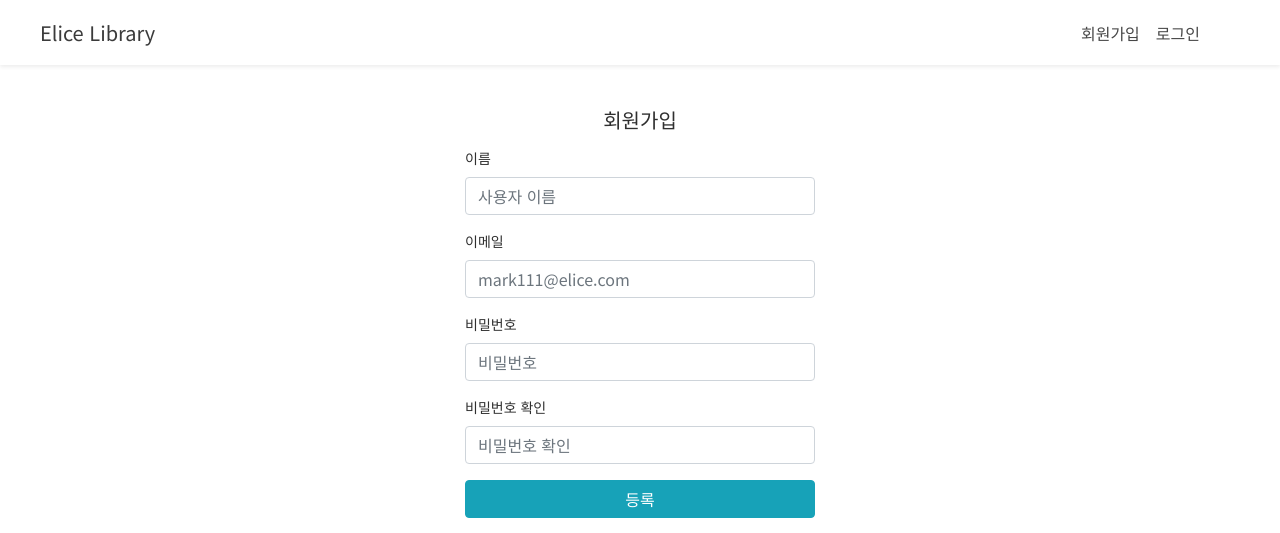
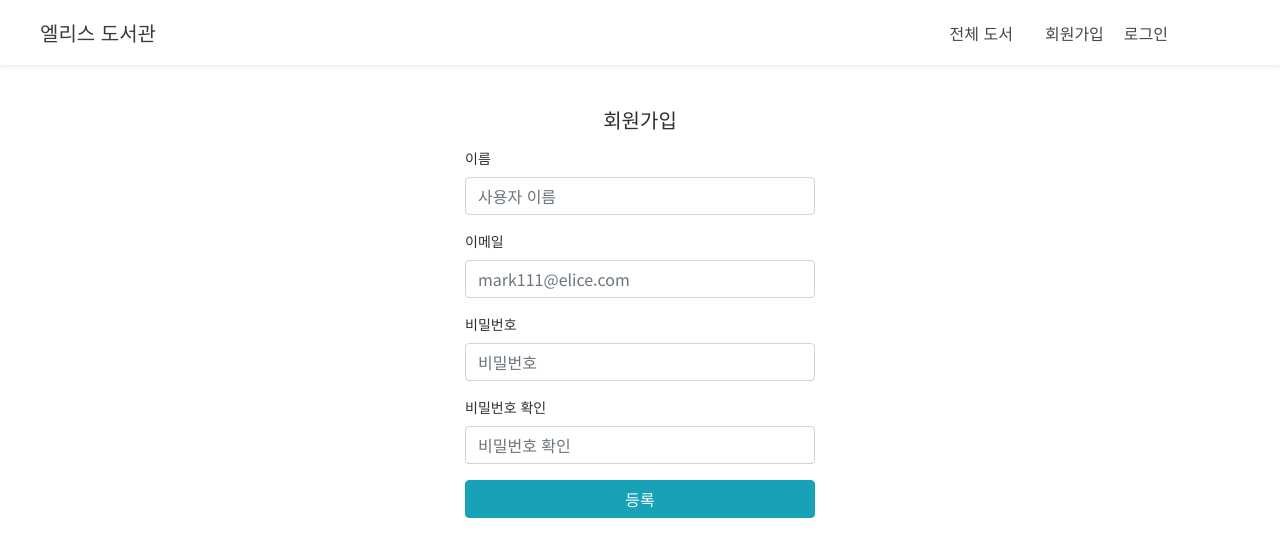
Before and after one commit to bky373/elice_library, a Flask app: page /signup in a window 1280 px wide. Shown: the top 533 px of the page. Run offline with Flask 2, Linux system fonts and the light colour scheme; some libraries are stand-ins or nearby versions; some web fonts are replaced.

Commit message:
add 전체 도서 navbar item

```diff
--- a/elice_library/templates/navbar.html
+++ b/elice_library/templates/navbar.html
@@ -1,12 +1,17 @@
 <!--TODO 햄버거 버튼 색상 변경-->
 <nav class="navbar navbar-custom navbar-expand-sm shadow-sm bg-white fixed-top">
-    <a class="navbar-brand ml-4" href="{{ url_for('main.index') }}">Elice Library</a>
+    <a class="navbar-brand ml-4" href="{{ url_for('main.index') }}">엘리스 도서관</a>
     <button class="navbar-toggler" type="button" data-toggle="collapse" data-target="#navbarSupportedContent"
         aria-controls="navbarSupportedContent" aria-expanded="false" aria-label="Toggle navigation">
         <span class="navbar-toggler-icon"></span>
     </button>
     <div class="collapse navbar-collapse" id="navbarSupportedContent">
         <div class="navbar-nav ml-auto mr-5">
+            <ul class="navbar-nav">
+                <li class="nav-item">
+                    <a class="nav-link" href="{{ url_for('main.index') }}">전체 도서</a>
+                </li>
+            </ul>
             {% if g.user %}
             <ul class="navbar-nav">
                 <li class="nav-item">
@@ -15,16 +20,16 @@
                 <li class="nav-item">
                     <a class="nav-link" href="{{ url_for('rental.book_return') }}">반납하기</a>
                 </li>
-                <li class="nav-item mr-2">
+                <li class="nav-item ml-3 mr-4">
                     <a class="nav-link" href="{{ url_for('auth.logout') }}">{{ g.user.username }}님 로그아웃</a>
                 </li>
             </ul>
             {% else %}
-            <ul class="navbar-nav mr-2">
+            <ul class="navbar-nav ml-3 mr-3">
                 <li class="nav-item">
                     <a class="nav-link" href="{{ url_for('auth.signup') }}">회원가입</a>
                 </li>
-                <li class="nav-item">
+                <li class="nav-item ml-1 mr-4">
                     <a class="nav-link" href="{{ url_for('auth.login') }}">로그인</a>
                 </li>
             </ul>
```
